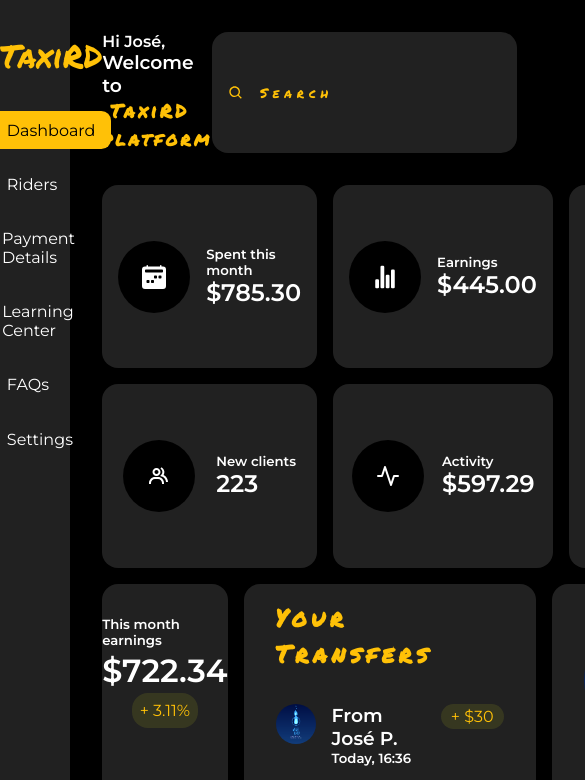
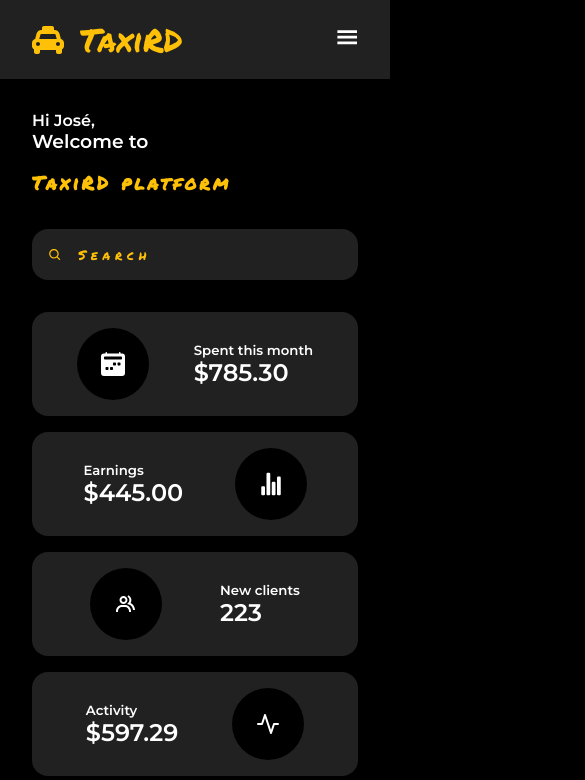
Before and after one commit to Jp90-22/taxird-dashboard, a React (Create React App) app: page / in a window 390 px wide. Shown: the top 780 px of the page, 585 px wide, since content can reach past the window. Built offline with nearby package versions, Linux system fonts and the light colour scheme.

Commit message:
Adding responsive design

```diff
--- a/src/app/components/Analytics.jsx
+++ b/src/app/components/Analytics.jsx
@@ -88,4 +88,15 @@
       }
     }
   }
+
+  /* === Media queries === */
+  @media screen and (min-width: 280px) and (max-width: 720px) {
+    grid-template-columns: repeat(auto-fill, minmax(220px, 1fr));
+    .analytic {
+      &:nth-of-type(2),
+      &:nth-of-type(4) {
+        flex-direction: row-reverse;
+      }
+    }
+  }
 `;
--- a/src/app/components/Dashboard.jsx
+++ b/src/app/components/Dashboard.jsx
@@ -47,4 +47,15 @@
       height: 50%;
     }
   }
+
+  /* === Media queries === */
+  @media screen and (min-width: 280px) and (max-width: 1080px) {
+    margin-left: 0;
+    .grid {
+      .row__one,
+      .row__two {
+        grid-template-columns: 1fr;
+      }
+    }
+  }
 `;
--- a/src/app/components/FAQ.jsx
+++ b/src/app/components/FAQ.jsx
@@ -86,4 +86,11 @@
       }
     }
   }
+
+  /* === Media queries === */
+  @media screen and (min-width: 280px) and (max-width: 1080px) {
+    svg {
+      font-size: 2rem !important;
+    }
+  }
 `;
--- a/src/app/components/Navbar.jsx
+++ b/src/app/components/Navbar.jsx
@@ -75,4 +75,24 @@
       }
     }
   }
+
+  /* === Media queries === */
+  @media screen and (min-width: 280px) and (max-width: 1080px) {
+    flex-direction: column;
+    .title {
+      h1 {
+        span {
+          display: block;
+          margin: 1rem 0 2rem 0;
+        }
+      }
+    }
+    .search {
+      padding-right: 2rem;
+
+      input {
+        width: 100%;
+      }
+    }
+  }
 `;
--- a/src/app/components/Sidebar.jsx
+++ b/src/app/components/Sidebar.jsx
@@ -18,6 +18,11 @@
  */
 export default function Sidebar() {
   const [activeLink, setActiveLink] = useState(0);
+  const [showNavbar, setShowNavbar] = useState(false);
+
+  // Adding onClick event on html element for quit navbar
+  const html = document.querySelector("html");
+  html.addEventListener("click", () => setShowNavbar(false));
 
   return (
     <>
@@ -30,7 +35,18 @@
             </a>
           </div>
 
-          <div className="toggle"></div>
+          <div className="toggle">
+            {showNavbar ? (
+              <VscChromeClose onClick={() => setShowNavbar(false)} />
+            ) : (
+              <GiHamburgerMenu
+                onClick={(e) => {
+                  e.stopPropagation();
+                  setShowNavbar(true);
+                }}
+              />
+            )}
+          </div>
 
           <div className="links">
             <ul>
@@ -98,6 +114,66 @@
           </a>
         </div>
       </Section>
+      <ResponsiveNav state={showNavbar} className={showNavbar ? "show" : null}>
+        <div className="responsive__links">
+          <ul>
+            <li
+              className={activeLink === 0 ? "active" : null}
+              onClick={() => setActiveLink(0)}
+            >
+              <a href="#">
+                <MdSpaceDashboard />
+                <span> Dashboard</span>
+              </a>
+            </li>
+            <li
+              className={activeLink === 1 ? "active" : null}
+              onClick={() => setActiveLink(1)}
+            >
+              <a href="#">
+                <RiDashboard2Fill />
+                <span> Riders</span>
+              </a>
+            </li>
+            <li
+              className={activeLink === 2 ? "active" : null}
+              onClick={() => setActiveLink(2)}
+            >
+              <a href="#">
+                <FaAddressCard />
+                <span> Payment Details</span>
+              </a>
+            </li>
+            <li
+              className={activeLink === 3 ? "active" : null}
+              onClick={() => setActiveLink(3)}
+            >
+              <a href="#">
+                <GiTwirlCenter />
+                <span> Learning Center</span>
+              </a>
+            </li>
+            <li
+              className={activeLink === 4 ? "active" : null}
+              onClick={() => setActiveLink(4)}
+            >
+              <a href="#">
+                <BsFillChatTextFill />
+                <span> FAQs</span>
+              </a>
+            </li>
+            <li
+              className={activeLink === 5 ? "active" : null}
+              onClick={() => setActiveLink(5)}
+            >
+              <a href="#">
+                <IoSettings />
+                <span> Settings</span>
+              </a>
+            </li>
+          </ul>
+        </div>
+      </ResponsiveNav>
     </>
   );
 }
@@ -190,4 +266,80 @@
       color: white;
     }
   }
+
+  /* === Media queries === */
+  @media screen and (min-width: 280px) and (max-width: 1080px) {
+    position: initial;
+    width: 100%;
+    height: max-content;
+    padding: 1rem;
+    .top {
+      flex-direction: row;
+      align-items: center;
+      justify-content: space-between;
+      padding: 0 1rem;
+      .toggle {
+        display: block;
+        color: white;
+        z-index: 99;
+        svg {
+          font-size: 1.4rem;
+        }
+      }
+      .brand {
+        gap: 1rem;
+        justify-content: flex-start;
+      }
+    }
+    .top > .links,
+    .logout {
+      display: none;
+    }
+  }
 `;
+
+const ResponsiveNav = styled.div`
+  position: fixed;
+  right: -10vw;
+  top: 0;
+  z-index: 10;
+  background-color: black;
+  height: 100vh;
+  width: ${({ state }) => (state ? "60%" : "0%")};
+  transition: 0.4s ease-in-out;
+  display: flex;
+  opacity: 0;
+  visibility: hidden;
+  padding: 1rem;
+  .responsive__links {
+    ul {
+      list-style-type: none;
+      display: flex;
+      flex-direction: column;
+      gap: 1rem;
+      margin-top: 3rem;
+      li {
+        padding: 0.6rem 1rem;
+        border-radius: 0.6rem;
+        &:hover {
+          background-color: #ffc107;
+          a {
+            color: black;
+          }
+        }
+        a {
+          text-decoration: none;
+          display: flex;
+          gap: 1rem;
+          color: white;
+        }
+      }
+      .active {
+        background-color: #ffc107;
+        a {
+          color: black;
+        }
+      }
+    }
+  }
+`;
--- a/src/app/components/Transfers.jsx
+++ b/src/app/components/Transfers.jsx
@@ -141,4 +141,19 @@
       }
     }
   }
+
+  /* === Media queries === */
+  @media screen and (min-width: 280px) and (max-width: 375px) {
+    .transactions {
+      .transaction {
+        flex-direction: column;
+        align-items: center;
+        gap: 1rem;
+
+        &__amount {
+          align-items: flex-end;
+        }
+      }
+    }
+  }
 `;
--- a/src/index.css
+++ b/src/index.css
@@ -14,3 +14,9 @@
   /* font-family: "Permanent Marker", cursive; */
   background-color: black;
 }
+
+.show {
+  opacity: 1 !important;
+  visibility: visible !important;
+  right: 0 !important;
+}
```
